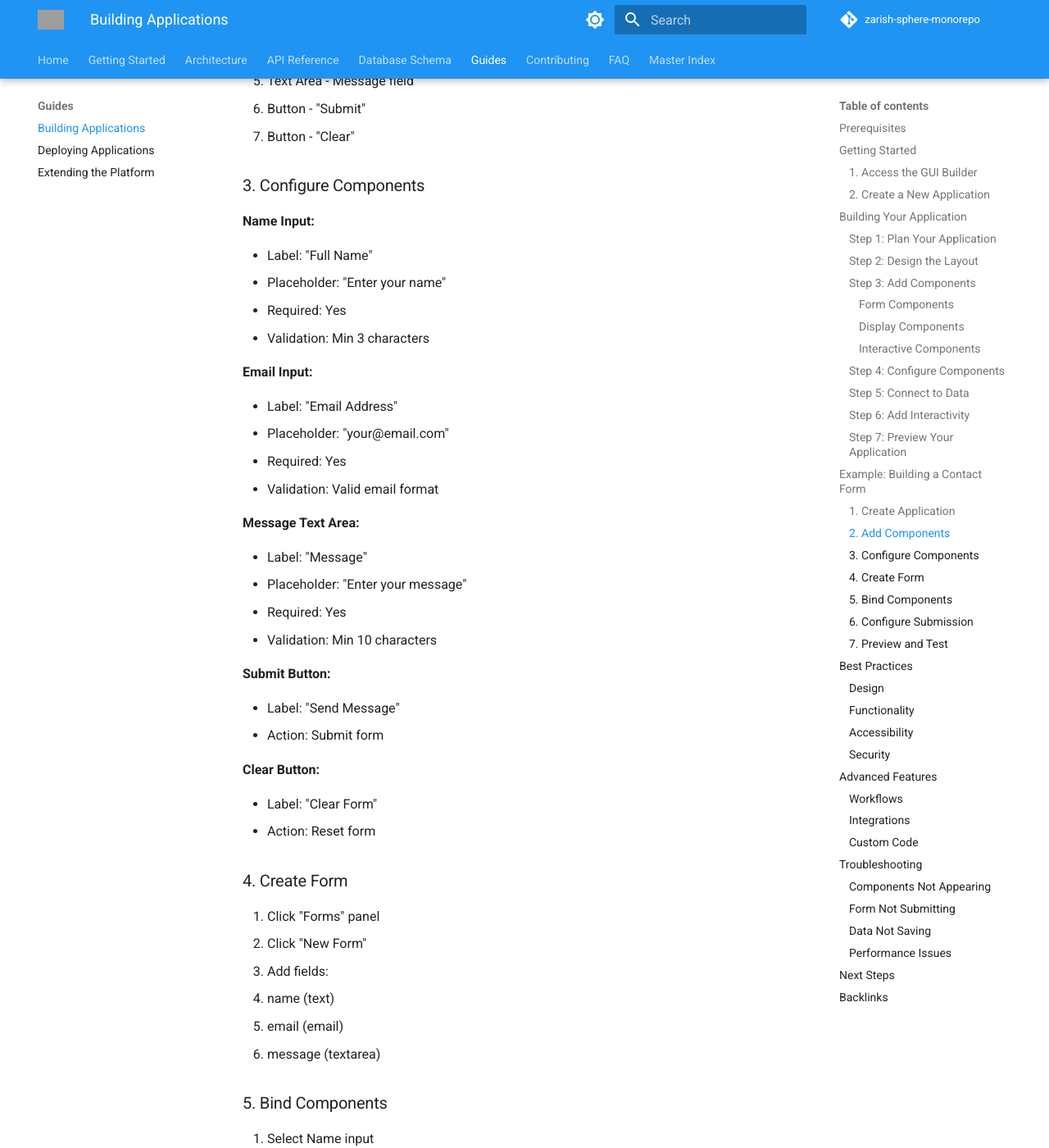
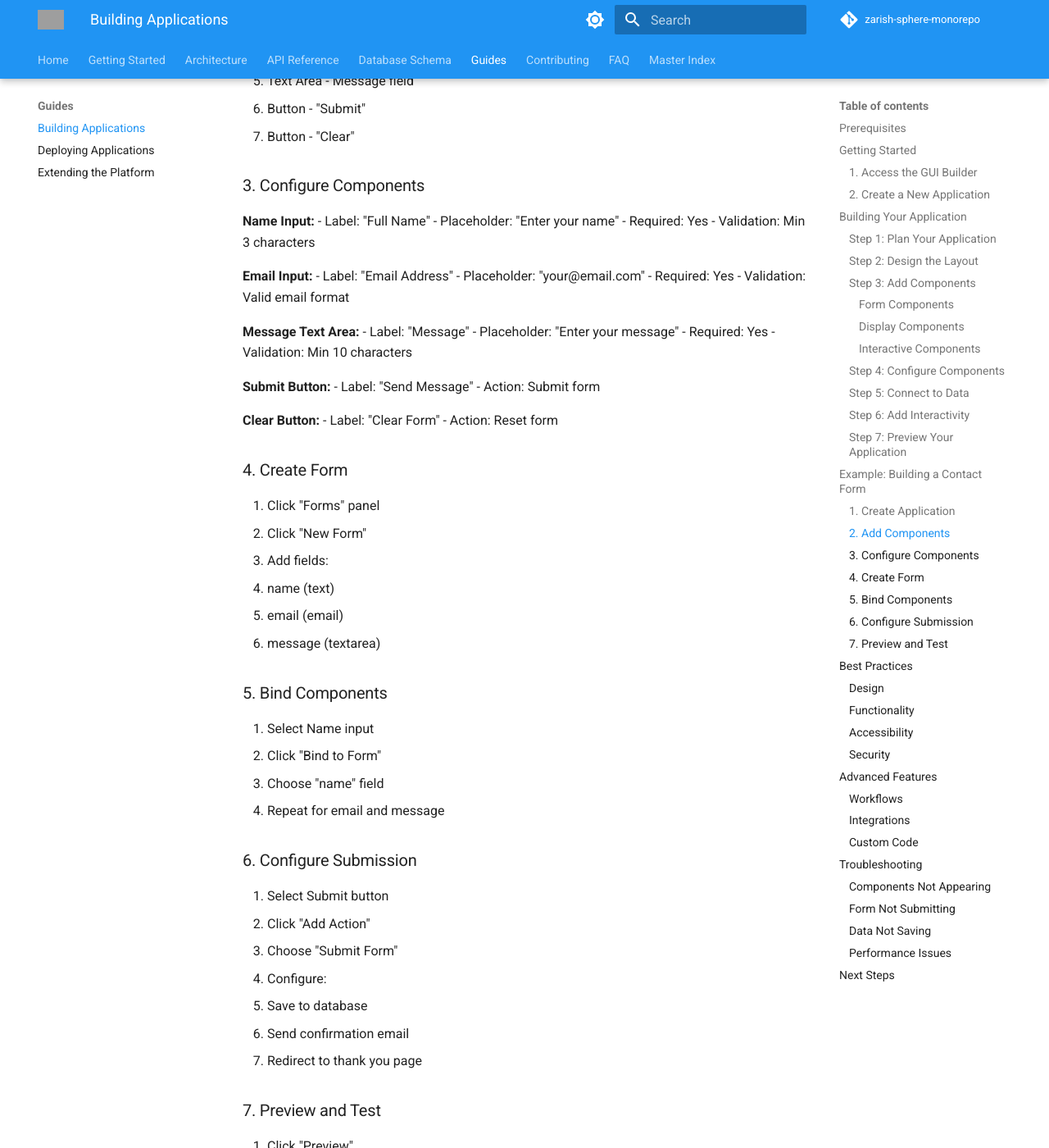
Before and after one commit to Zarish-Sphere-Platform/zarish-sphere-monorepo, an MkDocs documentation site: the page built from docs/guides/building-apps.md, in a window 1280 px wide and 1400 px high, scrolled down 4225 px. Shown: the whole window at 82% size. Built offline with MkDocs 1.6.1 and Material for MkDocs 9.7.7, drawn with Linux system fonts in a browser that asks for light colours; comment, search, counter and statistics services are not loaded; some of the changed lines change nothing that is shown; some of the changed text lies outside the part shown; grey boxes are pictures that could not be loaded.

Commit message:
Update building-apps.md

```diff
--- a/docs/guides/building-apps.md
+++ b/docs/guides/building-apps.md
@@ -151,33 +151,28 @@
 ### 3. Configure Components
 
 **Name Input:**
-
 - Label: "Full Name"
 - Placeholder: "Enter your name"
 - Required: Yes
 - Validation: Min 3 characters
 
 **Email Input:**
-
 - Label: "Email Address"
 - Placeholder: "your@email.com"
 - Required: Yes
 - Validation: Valid email format
 
 **Message Text Area:**
-
 - Label: "Message"
 - Placeholder: "Enter your message"
 - Required: Yes
 - Validation: Min 10 characters
 
 **Submit Button:**
-
 - Label: "Send Message"
 - Action: Submit form
 
 **Clear Button:**
-
 - Label: "Clear Form"
 - Action: Reset form
 
@@ -315,10 +310,3 @@
 ---
 
 For more help, see the [FAQ](../faq.md) or [Contributing Guidelines](../contributing.md).
-
-## Backlinks
-
-- [Contributing to Zarish Sphere](../contributing.md)
-- [Frequently Asked Questions (FAQ)](../faq.md)
-- [Deploying Applications with Zarish Sphere](../guides/deploying-apps.md)
-- [Zarish Sphere Platform](../index.md)
```
